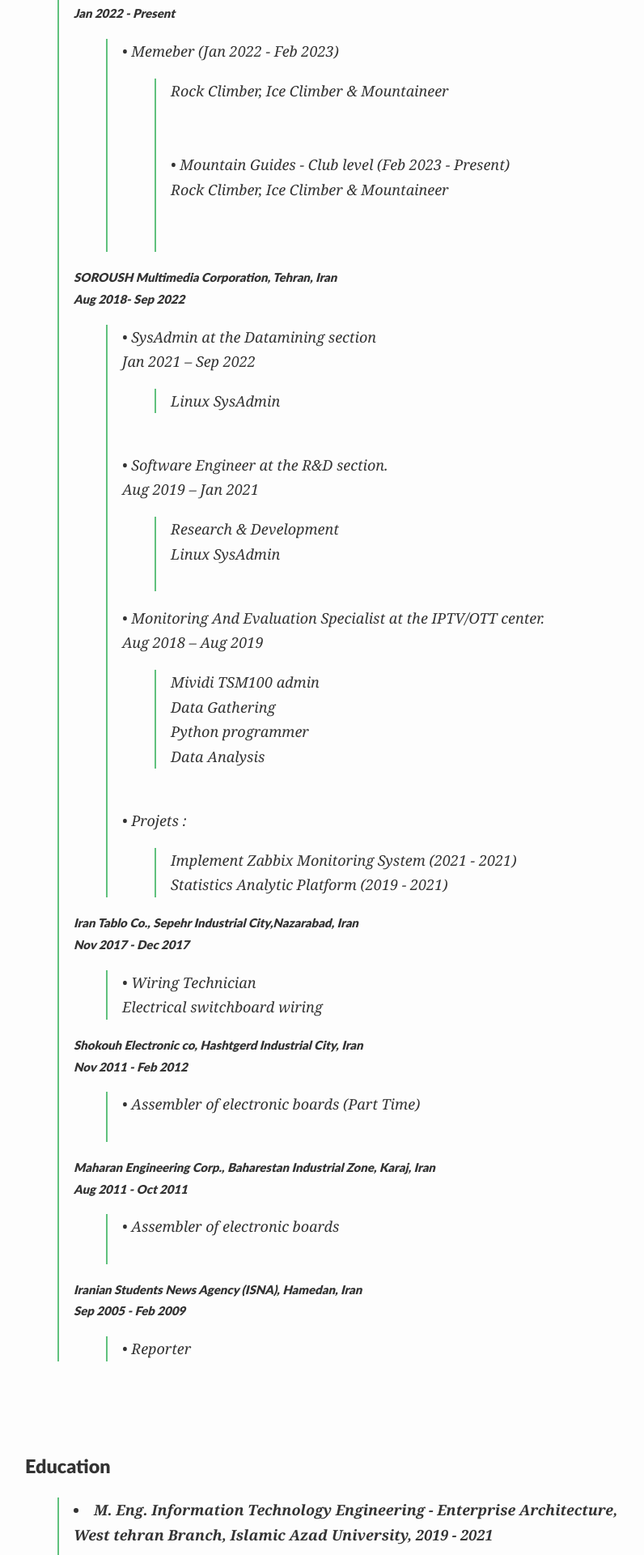
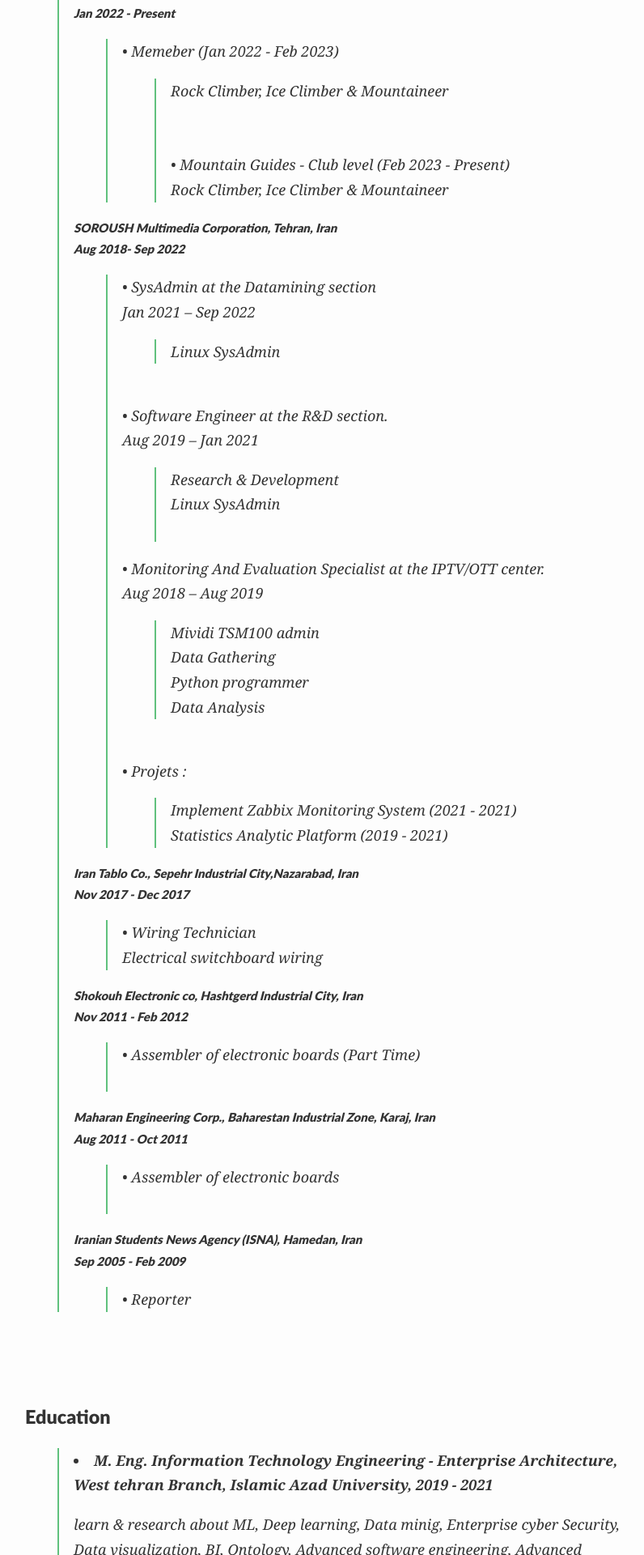
Before and after one commit to KavehRS/website, a Jekyll site: the page built from index.md, in a window 1280 px wide. Shown: the part 793-2713 px from the top of the page at 81% size, without its empty margins (209-1005 px from the left). Built offline with Jekyll 4.4.1, drawn with Linux system fonts in a browser that asks for light colours; nearby versions of some CDN libraries; our own code applies the rules of GitHub Pages for plain Markdown files.

Commit message:
Update index.md

```diff
--- a/index.md
+++ b/index.md
@@ -34,7 +34,7 @@
 >> <br>
 >> •  Mountain Guides - Club level (Feb 2023 - Present)   <br>
 >>> Rock Climber, Ice Climber & Mountaineer <br>
-> <br>
+>
 >
 ##### SOROUSH Multimedia Corporation, Tehran, Iran<br> Aug 2018- Sep 2022 <br>
 >> •	SysAdmin at the Datamining section<br> Jan 2021 – Sep 2022<br>
```
